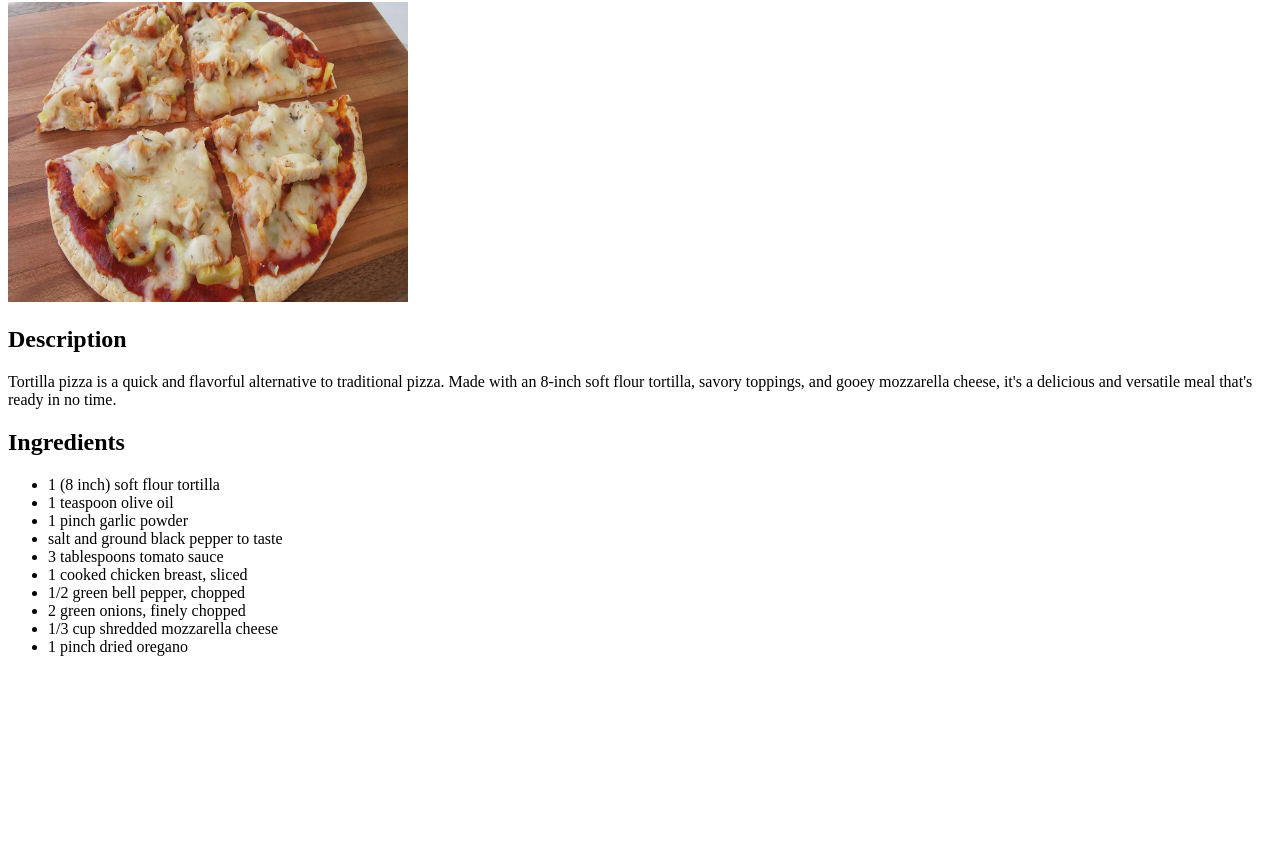
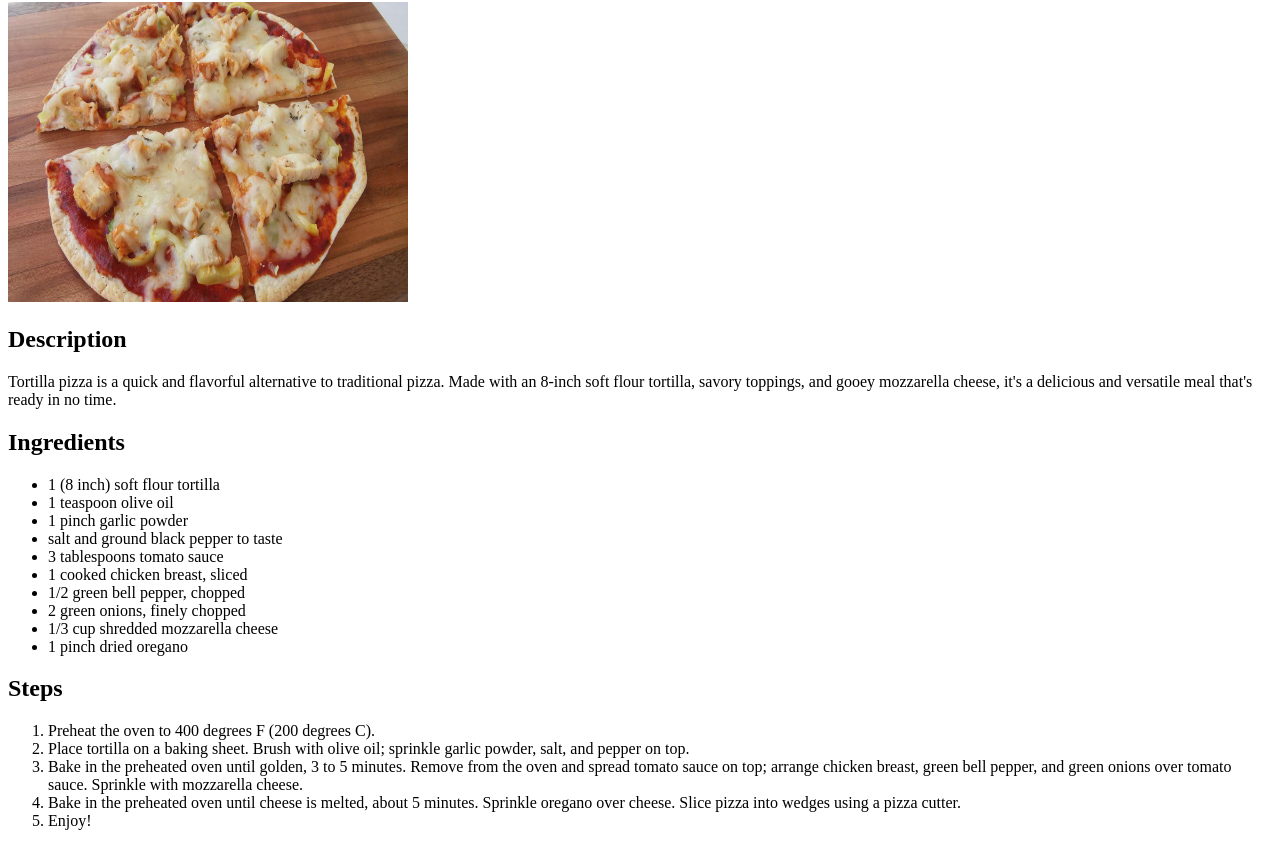
Before and after one commit to marvincamposce/odin-recipesv2, a plain HTML site: page recipes/tortilla-pizza.html in a window 1280 px wide. Shown: the part 78-924 px from the top of the page. Before the commit the page ends 800 px from the top, so only its background shows below. Drawn offline with Linux system fonts and the light colour scheme.

Commit message:
Add steps for recipe

```diff
--- a/recipes/tortilla-pizza.html
+++ b/recipes/tortilla-pizza.html
@@ -23,5 +23,13 @@
         <li>1/3 cup shredded mozzarella cheese</li>
         <li>1 pinch dried oregano</li>
     </ul>
+    <h2>Steps</h2>
+    <ol>
+        <li>Preheat the oven to 400 degrees F (200 degrees C).</li>
+        <li>Place tortilla on a baking sheet. Brush with olive oil; sprinkle garlic powder, salt, and pepper on top.</li>
+        <li>Bake in the preheated oven until golden, 3 to 5 minutes. Remove from the oven and spread tomato sauce on top; arrange chicken breast, green bell pepper, and green onions over tomato sauce. Sprinkle with mozzarella cheese.</li>
+        <li>Bake in the preheated oven until cheese is melted, about 5 minutes. Sprinkle oregano over cheese. Slice pizza into wedges using a pizza cutter.</li>
+        <li>Enjoy!</li>
+    </ol>
 </body>
 </html>
```
